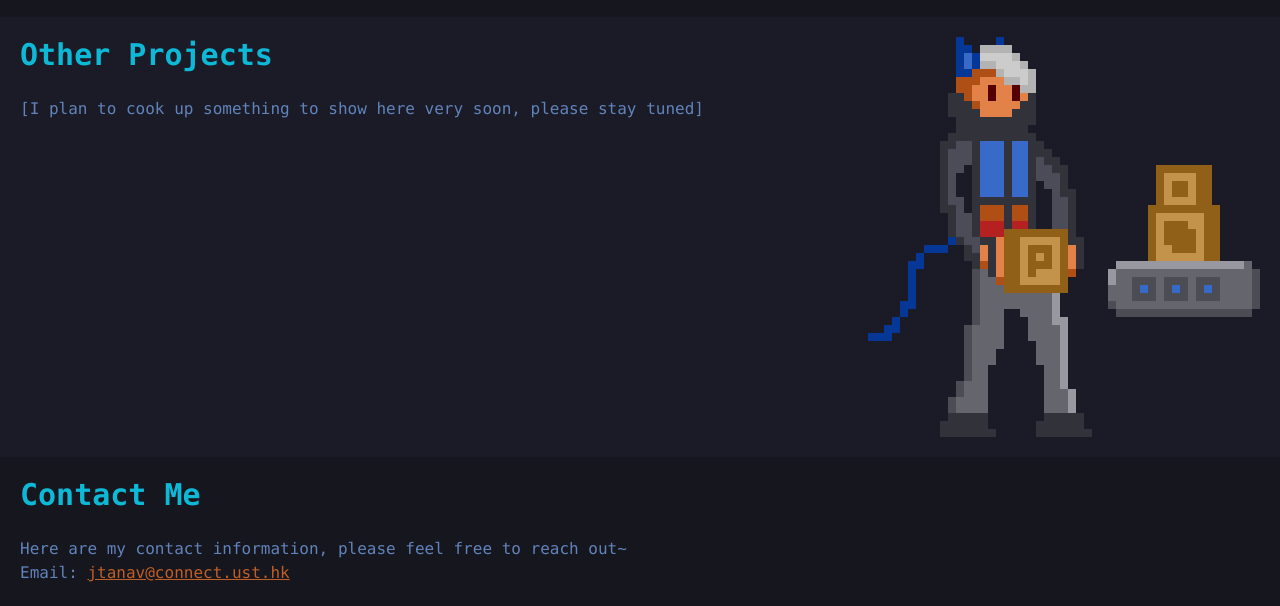
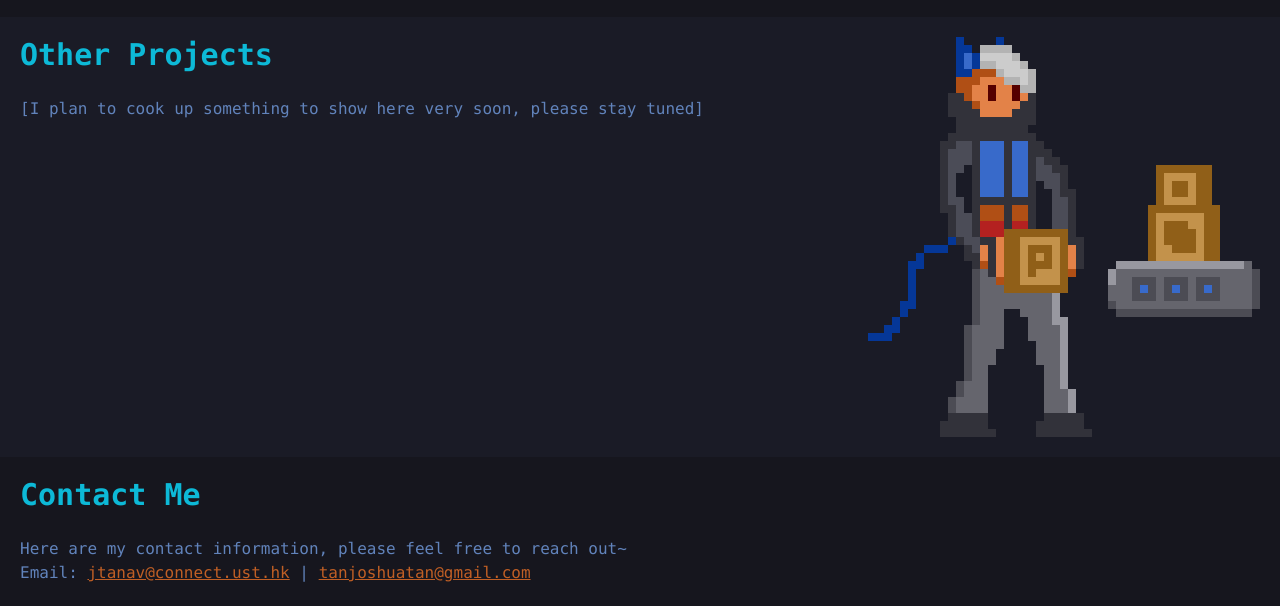
Before and after one commit to tanjoshuatan/tanjoshuatan.github.io, a website built with Vite: page index.html in a window 1280 px wide. Shown: the part 931-1537 px from the top of the page. Built offline with nearby package versions, Linux system fonts and the light colour scheme.

Commit message:
Update contact information in index.html
Added a second email address for contact.

```diff
--- a/index.html
+++ b/index.html
@@ -79,7 +79,7 @@
           <h2 class="text-contrast font-mono text-3xl font-bold">Contact Me</h2>
           <br/>
           <p class="text-subcontrast font-mono">Here are my contact information, please feel free to reach out~</p>
-          <p class="text-subcontrast font-mono">Email: <a href="mailto:jtanav@connect.ust.hk" class="text-symbols underline">jtanav@connect.ust.hk</a></span></p>
+          <p class="text-subcontrast font-mono">Email: <a href="mailto:jtanav@connect.ust.hk" class="text-symbols underline">jtanav@connect.ust.hk</a> | <a href="mailto:tanjoshuatan@gmail.com" class="text-symbols underline">tanjoshuatan@gmail.com</a></p>
           <br/>
           <p class="text-subcontrast font-mono">Social Media Accounts [Discord, LinkedIn]:</p>
           <div class="flex flex-row p-1 space-x-2">
```
